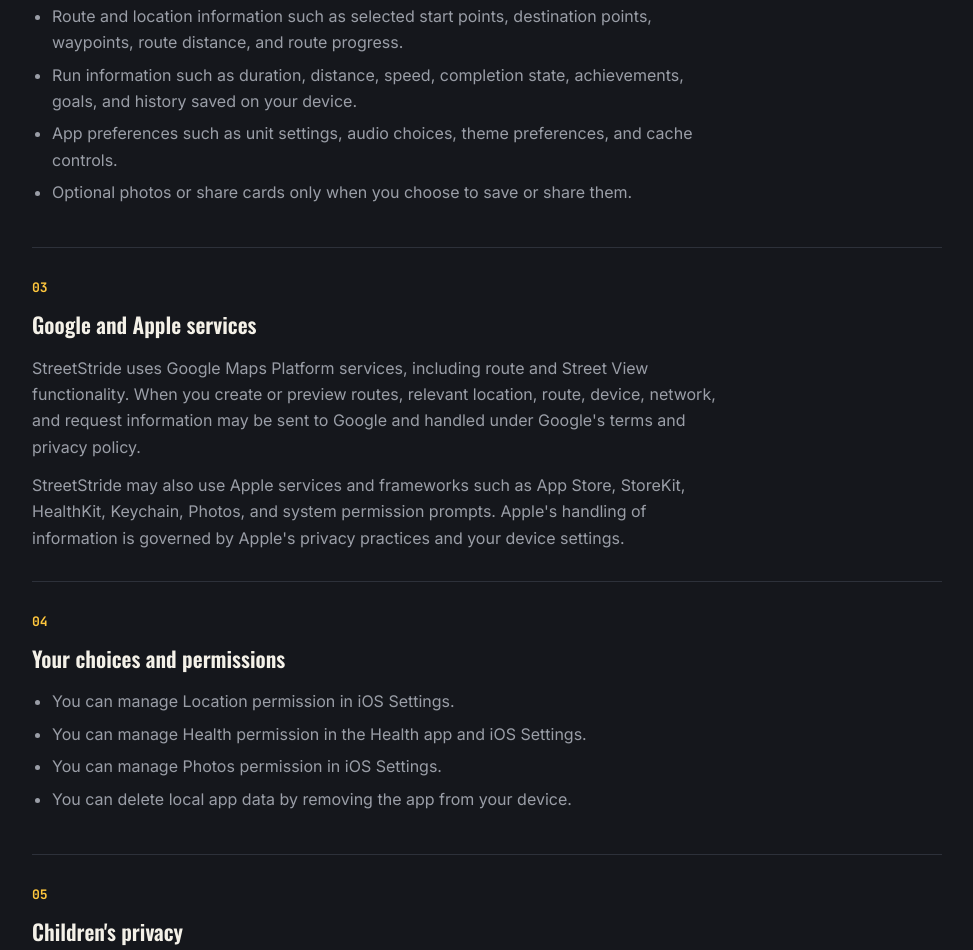
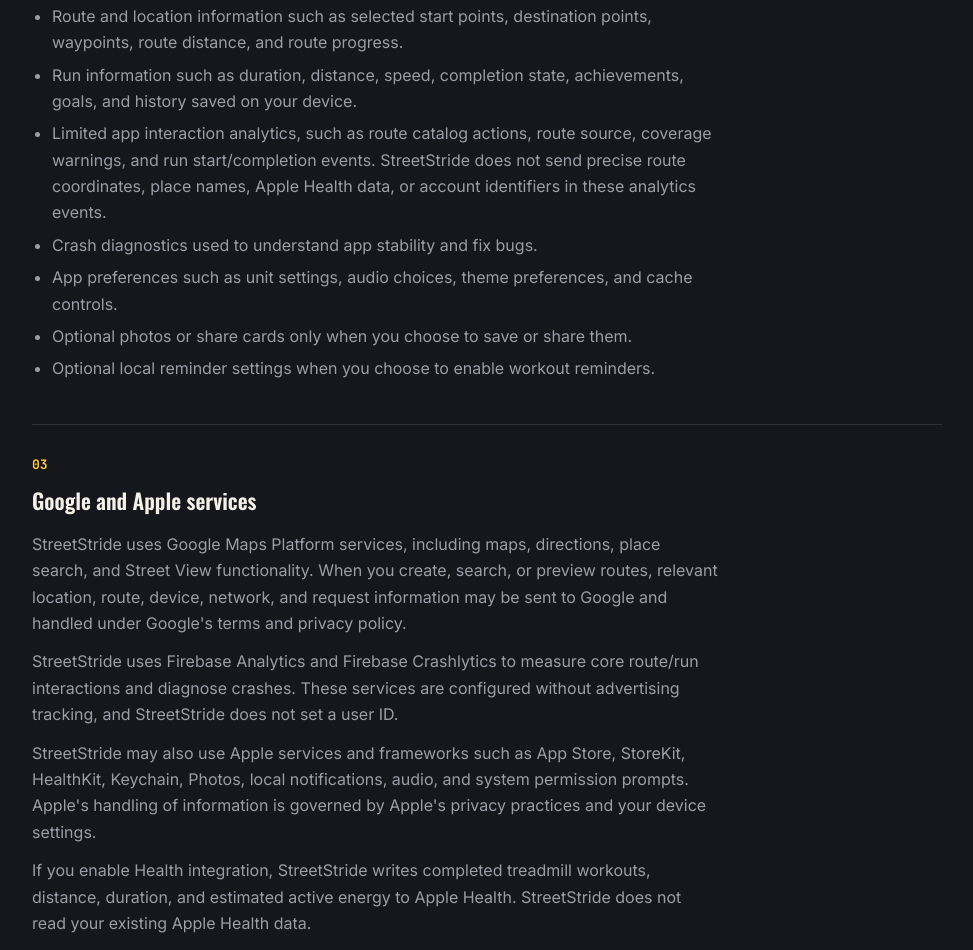
Before and after one commit to quyendang/StreetStride-Web, a website: page website/privacy.html in a window 1280 px wide. Shown: the part 810-1760 px from the top of the page, without its empty margins (288-1261 px from the left). Drawn offline with nearby package versions, Linux system fonts and the light colour scheme.

Commit message:
docs: update privacy policy

```diff
--- a/website/privacy.html
+++ b/website/privacy.html
@@ -366,16 +366,21 @@ select{ appearance:none; background-image:linear-gradient(45deg, transparent 50%
           <ul>
             <li>Route and location information such as selected start points, destination points, waypoints, route distance, and route progress.</li>
             <li>Run information such as duration, distance, speed, completion state, achievements, goals, and history saved on your device.</li>
+            <li>Limited app interaction analytics, such as route catalog actions, route source, coverage warnings, and run start/completion events. StreetStride does not send precise route coordinates, place names, Apple Health data, or account identifiers in these analytics events.</li>
+            <li>Crash diagnostics used to understand app stability and fix bugs.</li>
             <li>App preferences such as unit settings, audio choices, theme preferences, and cache controls.</li>
             <li>Optional photos or share cards only when you choose to save or share them.</li>
+            <li>Optional local reminder settings when you choose to enable workout reminders.</li>
           </ul>
         </section>
 
         <section class="clause" id="third-parties">
           <span class="clause-num">03</span>
           <h2>Google and Apple services</h2>
-          <p>StreetStride uses Google Maps Platform services, including route and Street View functionality. When you create or preview routes, relevant location, route, device, network, and request information may be sent to Google and handled under Google's terms and privacy policy.</p>
-          <p>StreetStride may also use Apple services and frameworks such as App Store, StoreKit, HealthKit, Keychain, Photos, and system permission prompts. Apple's handling of information is governed by Apple's privacy practices and your device settings.</p>
+          <p>StreetStride uses Google Maps Platform services, including maps, directions, place search, and Street View functionality. When you create, search, or preview routes, relevant location, route, device, network, and request information may be sent to Google and handled under Google's terms and privacy policy.</p>
+          <p>StreetStride uses Firebase Analytics and Firebase Crashlytics to measure core route/run interactions and diagnose crashes. These services are configured without advertising tracking, and StreetStride does not set a user ID.</p>
+          <p>StreetStride may also use Apple services and frameworks such as App Store, StoreKit, HealthKit, Keychain, Photos, local notifications, audio, and system permission prompts. Apple's handling of information is governed by Apple's privacy practices and your device settings.</p>
+          <p>If you enable Health integration, StreetStride writes completed treadmill workouts, distance, duration, and estimated active energy to Apple Health. StreetStride does not read your existing Apple Health data.</p>
         </section>
 
         <section class="clause" id="permissions">
@@ -385,6 +390,7 @@ select{ appearance:none; background-image:linear-gradient(45deg, transparent 50%
             <li>You can manage Location permission in iOS Settings.</li>
             <li>You can manage Health permission in the Health app and iOS Settings.</li>
             <li>You can manage Photos permission in iOS Settings.</li>
+            <li>You can manage notification permission and reminder settings in StreetStride and iOS Settings.</li>
             <li>You can delete local app data by removing the app from your device.</li>
           </ul>
         </section>
```
